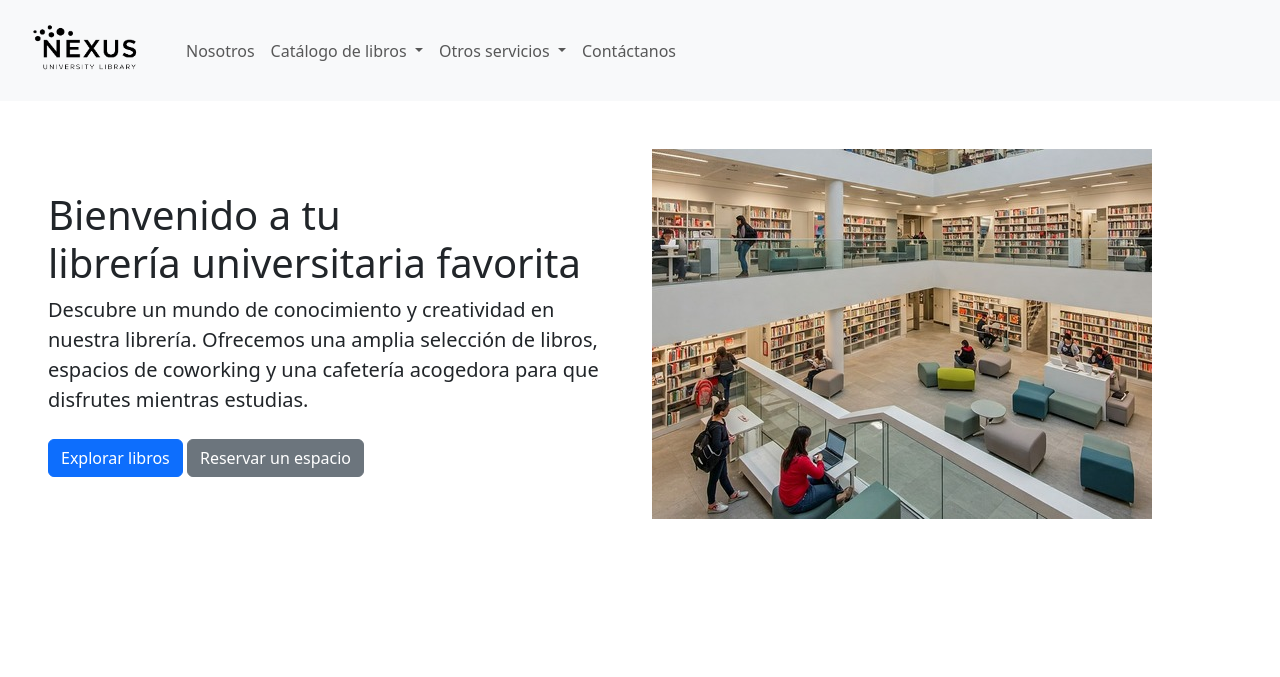
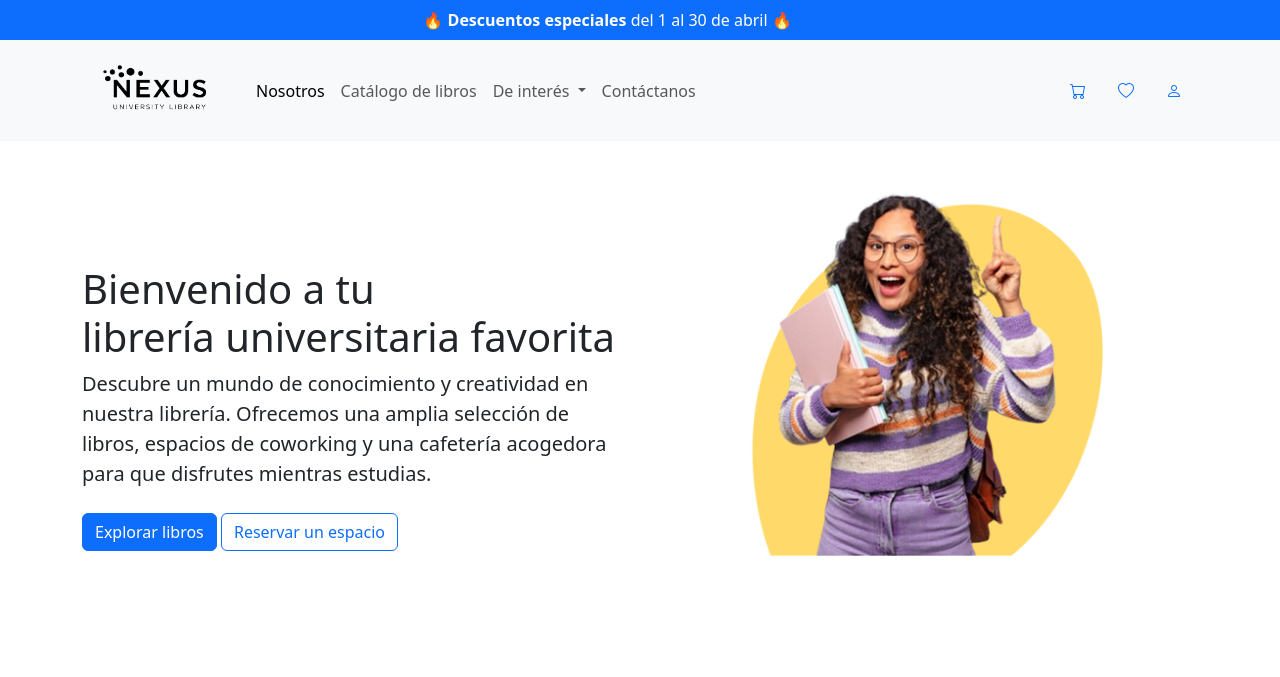
Before and after one commit to laurapaolamolano/CatalogoDeLibros, a plain HTML site: page index.html in a window 1280 px wide. Drawn offline with nearby package versions, Linux system fonts and the light colour scheme.

Commit message:
Cambio de imagen del banner e incorporación de barra superior con promoción

```diff
--- a/index.html
+++ b/index.html
@@ -3,13 +3,23 @@
 <head>
     <meta charset="UTF-8">
     <meta name="viewport" content="width=device-width, initial-scale=1, shrink-to-fit=no">
-    <title>Librería Universitaria │ Catálogo de libros</title>
+    <title>Librería Universitaria Nexus │ Coworking</title>
     <link href="https://cdn.jsdelivr.net/npm/bootstrap@5.3.3/dist/css/bootstrap.min.css" rel="stylesheet" integrity="sha384-QWTKZyjpPEjISv5WaRU9OFeRpok6YctnYmDr5pNlyT2bRjXh0JMhjY6hW+ALEwIH" crossorigin="anonymous">
+    <link rel="stylesheet" href="https://cdn.jsdelivr.net/npm/bootstrap-icons@1.11.1/font/bootstrap-icons.css">
 </head>
 <body>
+
+<! Banda de mensaje especial -->
+<div id="announcement-bar" class="bg-primary text-white text-center py-2">
+    <div class="container">
+        <p class="m-0"> 🔥 <strong>Descuentos especiales </strong> del 1 al 30 de abril 🔥 <a href="#">Ver más</a></p>
+    </div>
+</div>
+
+<! Menú + sección de íconos -->
 <nav class="navbar navbar-expand-lg bg-body-tertiary">
-    <div class="container-fluid">
-        <a class="navbar-brand" href="#">
+    <div class="container">
+        <a class="navbar-brand" href="index.html">
             <img src="imagenes/nexus-logo.png" alt="Bootstrap" width="150" height="75">
         </a>
         <button class="navbar-toggler" type="button" data-bs-toggle="collapse" data-bs-target="#navbarNavDropdown" aria-controls="navbarNavDropdown" aria-expanded="false" aria-label="Toggle navigation">
@@ -18,55 +28,72 @@
         <div class="collapse navbar-collapse" id="navbarNavDropdown">
             <ul class="navbar-nav">
                 <li class="nav-item">
-                    <a class="nav-link" href="#">Nosotros</a>
+                    <a class="nav-link active" aria-current="page" href="#">Nosotros</a>
+                </li>
+                <li class="nav-item">
+                    <a class="nav-link" href="#" role="button" data-bs-toggle="dropdown" aria-expanded="false">
+                        Catálogo de libros
+                    </a>
                 </li>
                 <li class="nav-item dropdown">
                     <a class="nav-link dropdown-toggle" href="#" role="button" data-bs-toggle="dropdown" aria-expanded="false">
-                        Catálogo de libros
+                        De interés
                     </a>
                     <ul class="dropdown-menu">
-                        <li><a class="dropdown-item" href="#">Explorar libros</a></li>
-                        <li><a class="dropdown-item" href="#">Foros</a></li>
-                        <li><a class="dropdown-item" href="#">Quiero donar un libro</a></li>
-                    </ul>
-                </li>
-                <li class="nav-item dropdown">
-                    <a class="nav-link dropdown-toggle" href="#" role="button" data-bs-toggle="dropdown" aria-expanded="false">
-                        Otros servicios
-                    </a>
-                    <ul class="dropdown-menu">
+                        <li><a class="dropdown-item" href="#">Eventos</a></li>
                         <li><a class="dropdown-item" href="#">Coworking</a></li>
-                        <li><a class="dropdown-item" href="#">Cafetería</a></li>
+                        <li><a class="dropdown-item" href="#">Grupos de lectura</a></li>
+                        <li><a class="dropdown-item" href="#">Donar un libro</a></li>
                     </ul>
                 </li>
                 <li class="nav-item">
-                    <a class="nav-link" href="contacto.html">Contáctanos</a>
+                    <a class="nav-link" href="#">Contáctanos</a>
                 </li>
             </ul>
+        </div>
+        <div class="d-none d-lg-flex align-items-center">
+            <a href="#" class="rounded-circle bg-light p-2 mx-2">
+                <i class="bi bi-cart"></i>
+            </a>
+            <a href="#" class="rounded-circle bg-light p-2 mx-2">
+                <i class="bi bi-heart"></i>
+            </a>
+            <a href="#" class="rounded-circle bg-light p-2 mx-2">
+                <i class="bi bi-person"></i>
+            </a>
         </div>
     </div>
 </nav>
 
-<div class="container-fluid pt-5 px-5">  <div class="row align-items-center">
+<! Banner principal -->
+<div class="container pt-0">
+    <div class="row align-items-center">
         <div class="col-12 col-md-6 order-2 order-md-1">
             <div class="text-left">
-            <h2 class="fs-1">Bienvenido a tu<br>librería universitaria favorita</h2>
+                <h1 class="fs-1">Bienvenido a tu<br>librería universitaria favorita</h1>
                 <p class="fs-5">Descubre un mundo de conocimiento y creatividad en nuestra librería. Ofrecemos una amplia selección de libros, espacios de coworking y una cafetería acogedora para que disfrutes mientras estudias.</p>
                 <div class="mt-4">
                     <a href="#" class="btn btn-primary">Explorar libros</a>
-                <a href="#" class="btn btn-secondary">Reservar un espacio</a>
+                    <a href="#" class="btn btn-outline-primary">Reservar un espacio</a>
                 </div>
             </div>
         </div>
         <div class="col-12 col-md-6 order-1 order-md-2">
             <div class="text-right">
-            <img src="imagenes/libreria-universitaria-principal.jpg" class="img-fluid" alt="Imagen">
+                <img src="imagenes/libreria-universitaria-nexus.png" class="img-fluid" alt="Imagen">
             </div>
         </div>
     </div>
 </div>
 
+<! Banda de mensaje especial -->
 
+
+<! Banda de mensaje especial -->
+
+
+
+<! Banda de mensaje especial -->
 
 <script src="https://cdn.jsdelivr.net/npm/bootstrap@5.3.3/dist/js/bootstrap.bundle.min.js" integrity="sha384-YvpcrYf0tY3lHB60NNkmXc5s9fDVZLESaAA55NDzOxhy9GkcIdslK1eN7N6jIeHz" crossorigin="anonymous"></script>
 </body>
```
Also changed, not shown: imagenes/Libreria-universitaria-nexus.png (added), imagenes/libreria-universitaria-principal.jpg (deleted). Lines whose indentation alone changed are shown as unchanged.
